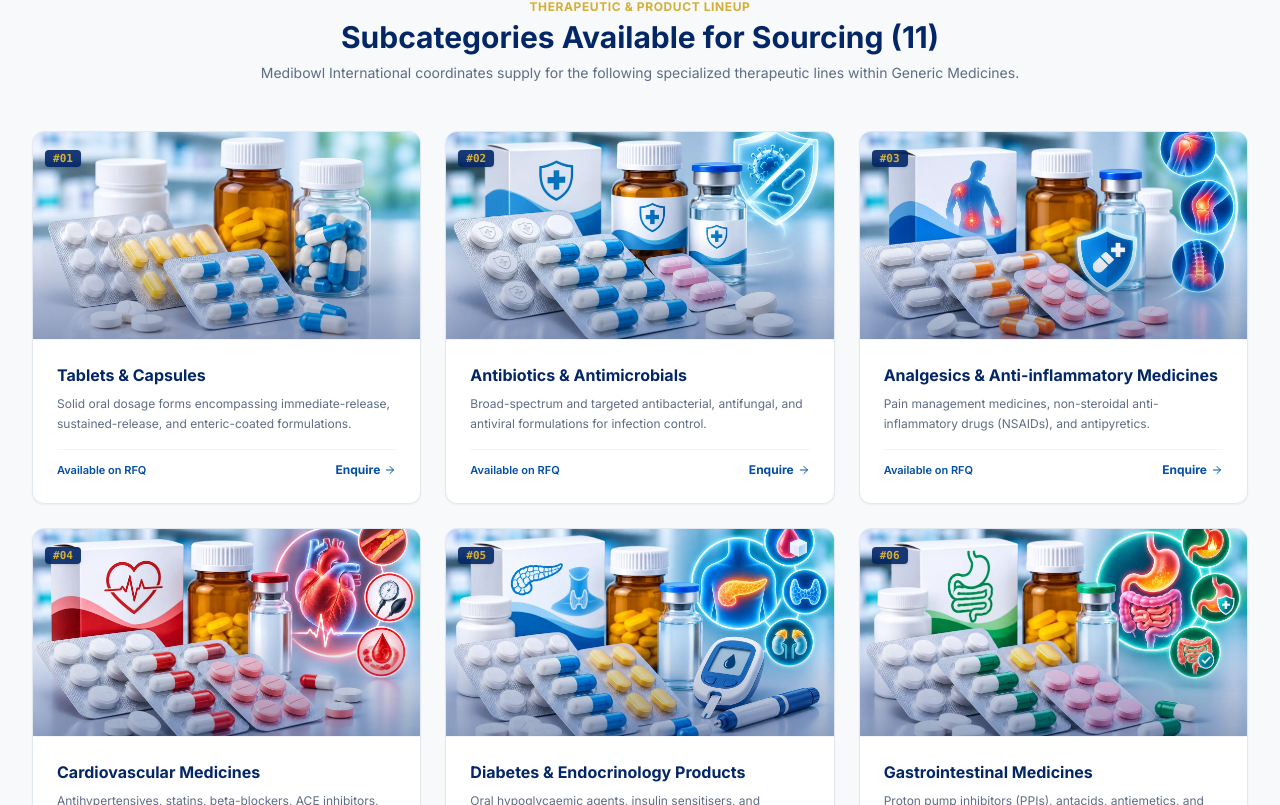
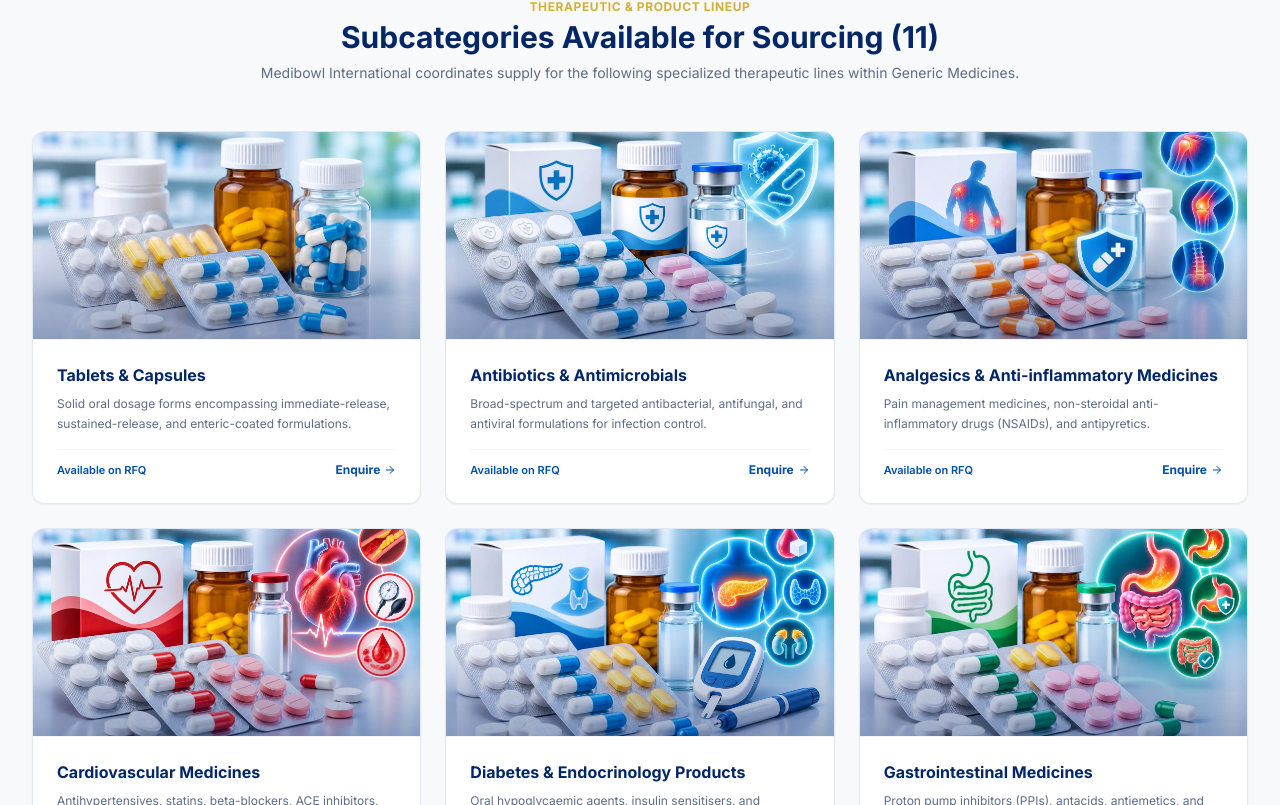
Before and after one commit to digingen03-prog/Medibowl, a Next.js app: page /products/generic-medicines in a window 1280 px wide. Shown: the part 1195-2000 px from the top of the page. Built offline with nearby package versions, Linux system fonts and the light colour scheme.

Commit message:
Remove number overlay on all product lineup category images

```diff
--- a/src/app/products/[category]/page.tsx
+++ b/src/app/products/[category]/page.tsx
@@ -212,13 +212,6 @@ export default async function ProductCategoryPage({
                       className="object-cover object-center group-hover:scale-105 transition-transform duration-500"
                     />
                     <div className="absolute inset-0 bg-gradient-to-t from-[#032666]/40 via-transparent to-transparent pointer-events-none" />
-                    {!["branded-medicines", "medical-consumables"].includes(category.slug) && (
-                      <div className="absolute top-3 left-3">
-                        <span className="px-2 py-0.5 rounded text-[11px] font-mono font-bold bg-[#032666]/90 text-[#D4AF37] shadow backdrop-blur-sm">
-                          #{idx + 1 < 10 ? `0${idx + 1}` : idx + 1}
-                        </span>
-                      </div>
-                    )}
                   </div>
                 )}
 
```
